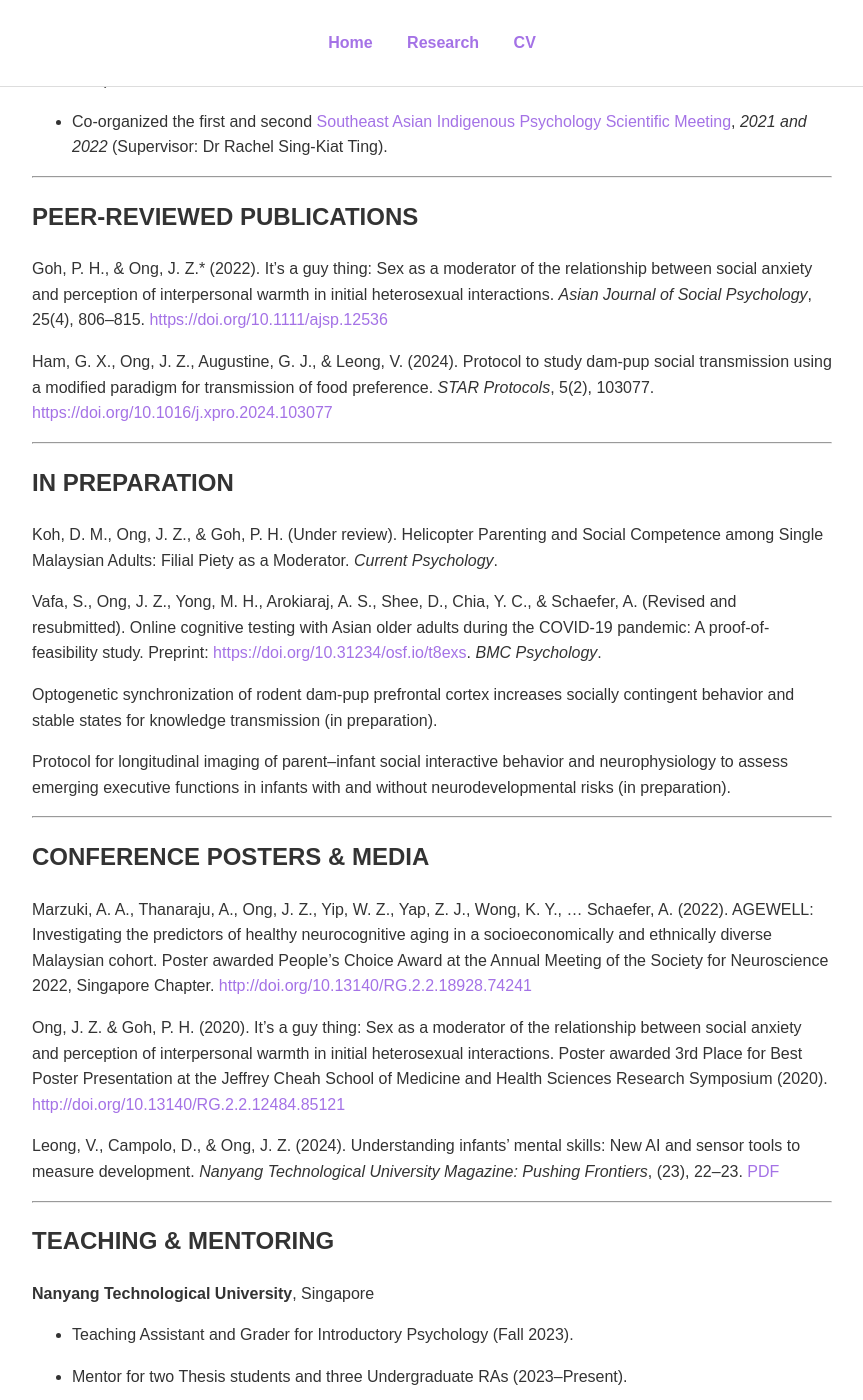
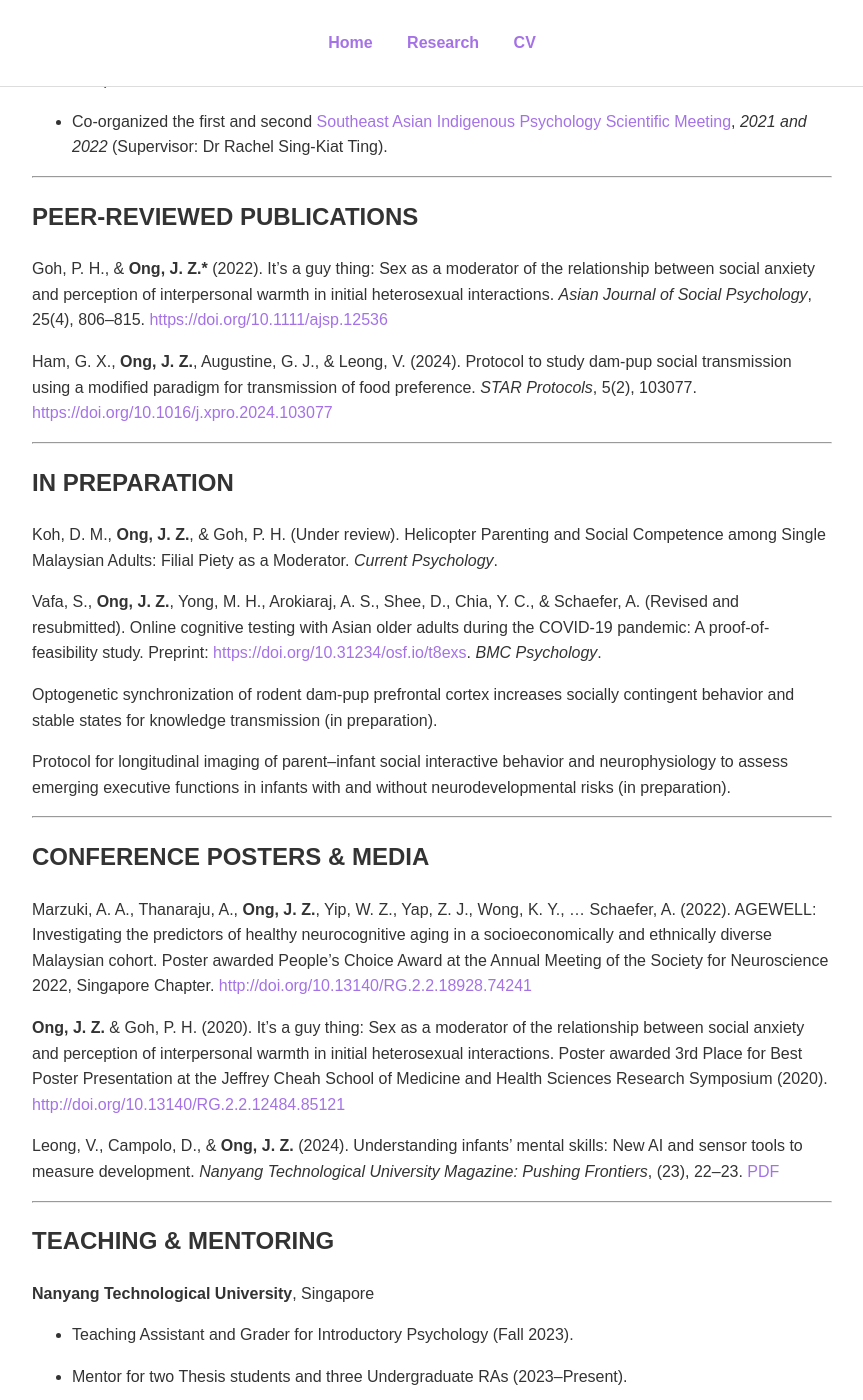
Before and after one commit to jonathanongzm/jonathanongzm.github.io, a Jekyll site: the page built from cv.markdown, in a window 1280 px wide and 1400 px high, scrolled down 2355 px. Shown: the whole window, without its empty margins (208-1071 px from the left). Built offline with Jekyll 4.4.1, drawn with Linux system fonts in a browser that asks for light colours.

Commit message:
bolded name on publications

```diff
--- a/cv.markdown
+++ b/cv.markdown
@@ -95,17 +95,17 @@ Undergraduate Research Assistant, *2018 – 2022*
 
 ## PEER-REVIEWED PUBLICATIONS
 
-Goh, P. H., & Ong, J. Z.\* (2022). It’s a guy thing: Sex as a moderator of the relationship between social anxiety and perception of interpersonal warmth in initial heterosexual interactions. *Asian Journal of Social Psychology*, 25(4), 806–815. [https://doi.org/10.1111/ajsp.12536](https://doi.org/10.1111/ajsp.12536)
+Goh, P. H., & **Ong, J. Z.\*** (2022). It’s a guy thing: Sex as a moderator of the relationship between social anxiety and perception of interpersonal warmth in initial heterosexual interactions. *Asian Journal of Social Psychology*, 25(4), 806–815. [https://doi.org/10.1111/ajsp.12536](https://doi.org/10.1111/ajsp.12536)
 
-Ham, G. X., Ong, J. Z., Augustine, G. J., & Leong, V. (2024). Protocol to study dam-pup social transmission using a modified paradigm for transmission of food preference. *STAR Protocols*, 5(2), 103077. [https://doi.org/10.1016/j.xpro.2024.103077](https://doi.org/10.1016/j.xpro.2024.103077)
+Ham, G. X., **Ong, J. Z.**, Augustine, G. J., & Leong, V. (2024). Protocol to study dam-pup social transmission using a modified paradigm for transmission of food preference. *STAR Protocols*, 5(2), 103077. [https://doi.org/10.1016/j.xpro.2024.103077](https://doi.org/10.1016/j.xpro.2024.103077)
 
 ---
 
 ## IN PREPARATION
 
-Koh, D. M., Ong, J. Z., & Goh, P. H. (Under review). Helicopter Parenting and Social Competence among Single Malaysian Adults: Filial Piety as a Moderator. *Current Psychology*.
+Koh, D. M., **Ong, J. Z.**, & Goh, P. H. (Under review). Helicopter Parenting and Social Competence among Single Malaysian Adults: Filial Piety as a Moderator. *Current Psychology*.
 
-Vafa, S., Ong, J. Z., Yong, M. H., Arokiaraj, A. S., Shee, D., Chia, Y. C., & Schaefer, A. (Revised and resubmitted). Online cognitive testing with Asian older adults during the COVID-19 pandemic: A proof-of-feasibility study. Preprint: [https://doi.org/10.31234/osf.io/t8exs](https://doi.org/10.31234/osf.io/t8exs). *BMC Psychology*.
+Vafa, S., **Ong, J. Z.**, Yong, M. H., Arokiaraj, A. S., Shee, D., Chia, Y. C., & Schaefer, A. (Revised and resubmitted). Online cognitive testing with Asian older adults during the COVID-19 pandemic: A proof-of-feasibility study. Preprint: [https://doi.org/10.31234/osf.io/t8exs](https://doi.org/10.31234/osf.io/t8exs). *BMC Psychology*.
 
 Optogenetic synchronization of rodent dam-pup prefrontal cortex increases socially contingent behavior and stable states for knowledge transmission (in preparation).
 
@@ -115,11 +115,11 @@ Protocol for longitudinal imaging of parent–infant social interactive behavior
 
 ## CONFERENCE POSTERS & MEDIA
 
-Marzuki, A. A., Thanaraju, A., Ong, J. Z., Yip, W. Z., Yap, Z. J., Wong, K. Y., ... Schaefer, A. (2022). AGEWELL: Investigating the predictors of healthy neurocognitive aging in a socioeconomically and ethnically diverse Malaysian cohort. Poster awarded People’s Choice Award at the Annual Meeting of the Society for Neuroscience 2022, Singapore Chapter. [http://doi.org/10.13140/RG.2.2.18928.74241](http://doi.org/10.13140/RG.2.2.18928.74241)
+Marzuki, A. A., Thanaraju, A., **Ong, J. Z.**, Yip, W. Z., Yap, Z. J., Wong, K. Y., ... Schaefer, A. (2022). AGEWELL: Investigating the predictors of healthy neurocognitive aging in a socioeconomically and ethnically diverse Malaysian cohort. Poster awarded People’s Choice Award at the Annual Meeting of the Society for Neuroscience 2022, Singapore Chapter. [http://doi.org/10.13140/RG.2.2.18928.74241](http://doi.org/10.13140/RG.2.2.18928.74241)
 
-Ong, J. Z. & Goh, P. H. (2020). It’s a guy thing: Sex as a moderator of the relationship between social anxiety and perception of interpersonal warmth in initial heterosexual interactions. Poster awarded 3rd Place for Best Poster Presentation at the Jeffrey Cheah School of Medicine and Health Sciences Research Symposium (2020). [http://doi.org/10.13140/RG.2.2.12484.85121](http://doi.org/10.13140/RG.2.2.12484.85121)
+**Ong, J. Z.** & Goh, P. H. (2020). It’s a guy thing: Sex as a moderator of the relationship between social anxiety and perception of interpersonal warmth in initial heterosexual interactions. Poster awarded 3rd Place for Best Poster Presentation at the Jeffrey Cheah School of Medicine and Health Sciences Research Symposium (2020). [http://doi.org/10.13140/RG.2.2.12484.85121](http://doi.org/10.13140/RG.2.2.12484.85121)
 
-Leong, V., Campolo, D., & Ong, J. Z. (2024). Understanding infants’ mental skills: New AI and sensor tools to measure development. *Nanyang Technological University Magazine: Pushing Frontiers*, (23), 22–23. [PDF](https://jonathanongzm.github.io/assets/pdf/pushing_frontiers.pdf)
+Leong, V., Campolo, D., & **Ong, J. Z.** (2024). Understanding infants’ mental skills: New AI and sensor tools to measure development. *Nanyang Technological University Magazine: Pushing Frontiers*, (23), 22–23. [PDF](https://jonathanongzm.github.io/assets/pdf/pushing_frontiers.pdf)
 
 ---
 
```
Also changed, not shown: 4 other files.
